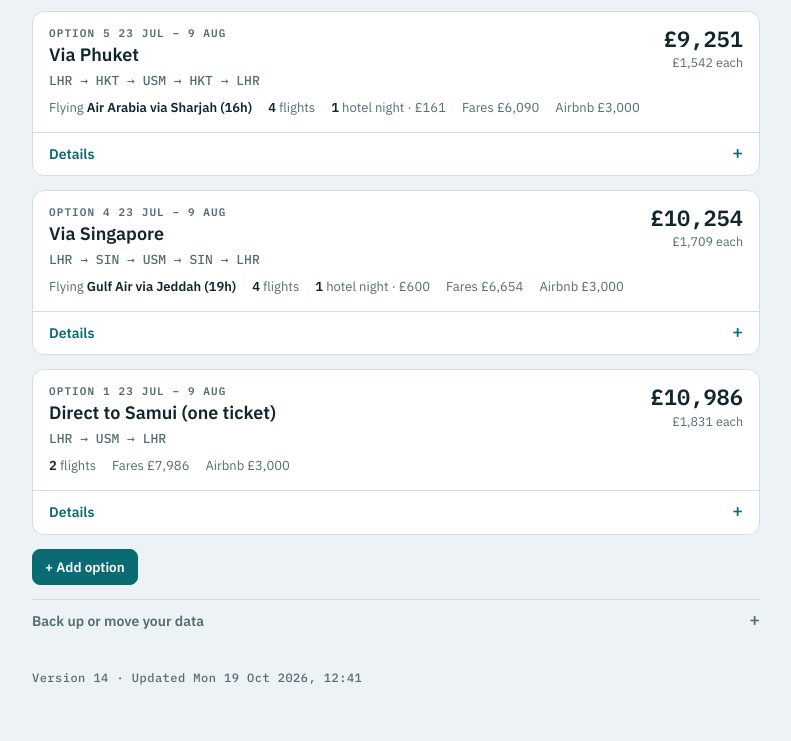
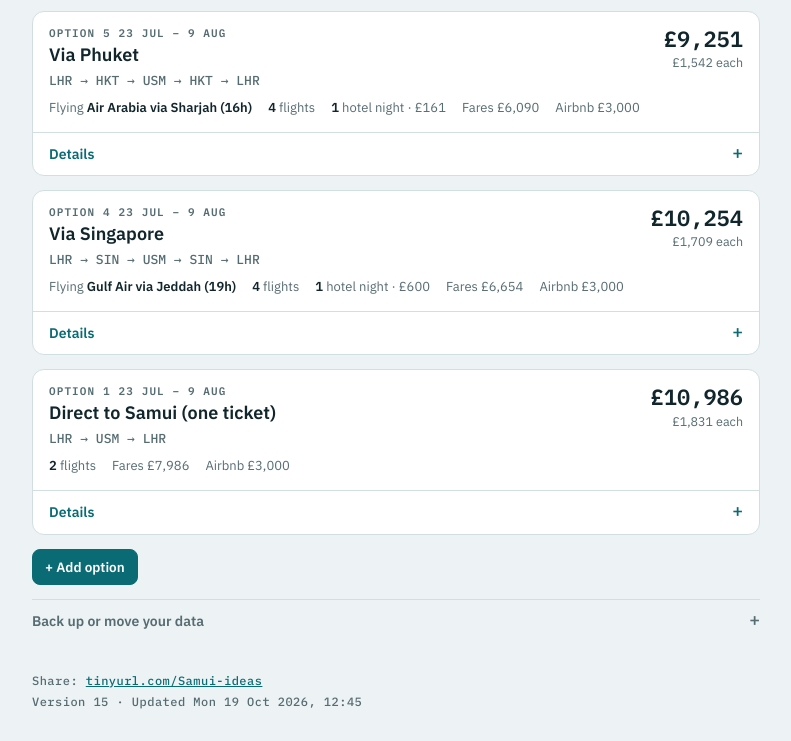
Before and after one commit to seymonislam-sudo/samui-route-finder, a plain HTML site: page index.html in a window 1280 px wide. Shown: the part 633-1374 px from the top of the page, without its empty margins (244-1035 px from the left). Before the commit the page ends 1346 px from the top, so only its background shows below. Drawn offline with Linux system fonts and the light colour scheme.

Commit message:
Add share link to footer (v15)
Co-Authored-By: Claude Opus 5.5 <noreply@anthropic.com>
Claude-Session: https://claude.ai/code/session_01FD56CaRYtL4i6XahRWo7Ea

```diff
--- a/index.html
+++ b/index.html
@@ -107,7 +107,8 @@ textarea{width:100%;min-height:90px;font:12px var(--mono);color:var(--ink);backg
 .legend span{display:inline-flex;align-items:center;gap:6px}
 .legend i{width:22px;height:22px;border-radius:5px;display:grid;place-items:center}
 .legend i svg{width:14px;height:14px}
-.stamp{padding-block:0 28px;font:500 12px var(--mono);color:var(--muted);letter-spacing:.04em}
+.stamp{padding-block:0 28px;font:500 12px var(--mono);color:var(--muted);letter-spacing:.04em;line-height:1.8}
+.stamp a{color:var(--accent)}
 .toast{position:fixed;left:50%;transform:translateX(-50%);bottom:calc(16px + env(safe-area-inset-bottom,0px));background:var(--ink);color:var(--bg);border-radius:9px;padding:10px 14px;display:flex;gap:12px;align-items:center;z-index:20;font-size:14px}
 .toast button{background:none;border:1px solid currentColor;color:inherit;padding:4px 10px}
 </style>
@@ -119,7 +120,7 @@ textarea{width:100%;min-height:90px;font:12px var(--mono);color:var(--ink);backg
   <div class="board">London → Koh Samui · Summer 2027</div>
 </div></header>
 <main class="wrap" id="app"></main>
-<footer class="wrap stamp">Version 14 · Updated Mon 19 Oct 2026, 12:41</footer>
+<footer class="wrap stamp">Share: <a href="https://tinyurl.com/Samui-ideas" target="_blank" rel="noopener">tinyurl.com/Samui-ideas</a><br>Version 15 · Updated Mon 19 Oct 2026, 12:45</footer>
 <div id="toast" class="toast" hidden></div>
 
 <script>
```
